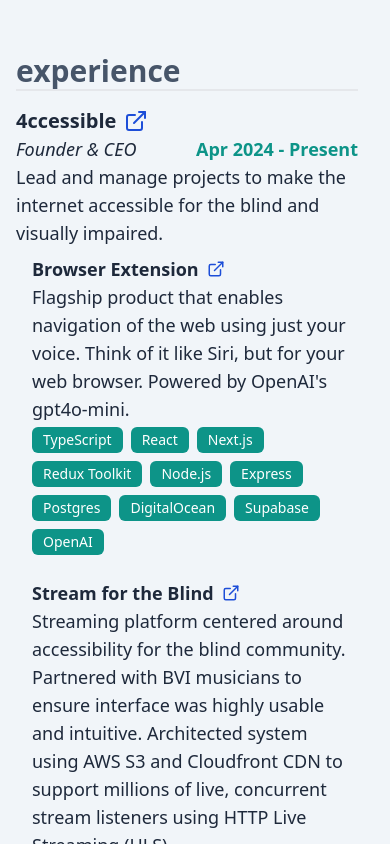
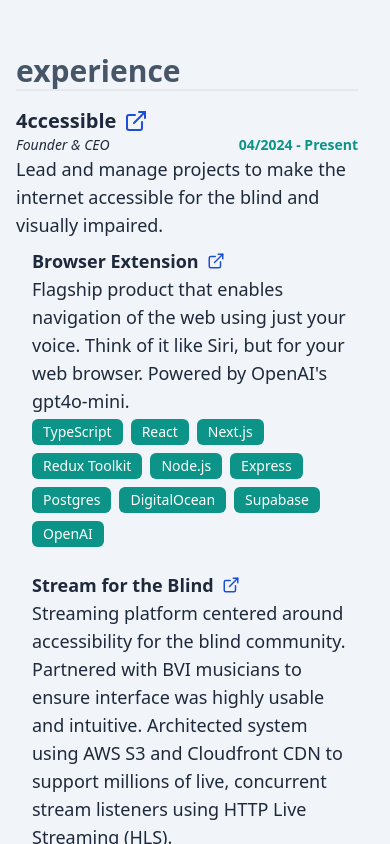
Before and after one commit to thechori/ryanteodoro.com-v2-frontend, a React (Vite) app: page / in a window 390 px wide. Shown: the part 1460-2304 px from the top of the page. Built offline with nearby package versions, Linux system fonts and the light colour scheme.

Commit message:
tweak responsive sizing for dates in experience to combat issues with condensing

```diff
--- a/src/App.tsx
+++ b/src/App.tsx
@@ -101,12 +101,14 @@ function App() {
                 {experience.roles.map((role, index) => (
                   <div key={index}>
                     <div className="flex justify-between">
-                      <div className="italic">{role.title}</div>
+                      <div className="italic text-sm md:text-base">
+                        {role.title}
+                      </div>
                       {role.startDate && (
-                        <div className="font-semibold text-teal-600">
-                          {format(role.startDate, "MMM yyyy")} -{" "}
+                        <div className="font-semibold text-teal-600 text-sm md:text-base">
+                          {format(role.startDate, "MM/yyyy")} -{" "}
                           {role.endDate
-                            ? format(role.endDate, "MMM yyyy")
+                            ? format(role.endDate, "MM/yyyy")
                             : "Present"}
                         </div>
                       )}
@@ -167,7 +169,7 @@ function App() {
                 </div>
 
                 <div className="font-semibold text-teal-600">
-                  {format(project.date, "MMM yyyy")}
+                  {format(project.date, "MM/yyyy")}
                 </div>
               </div>
 
```
